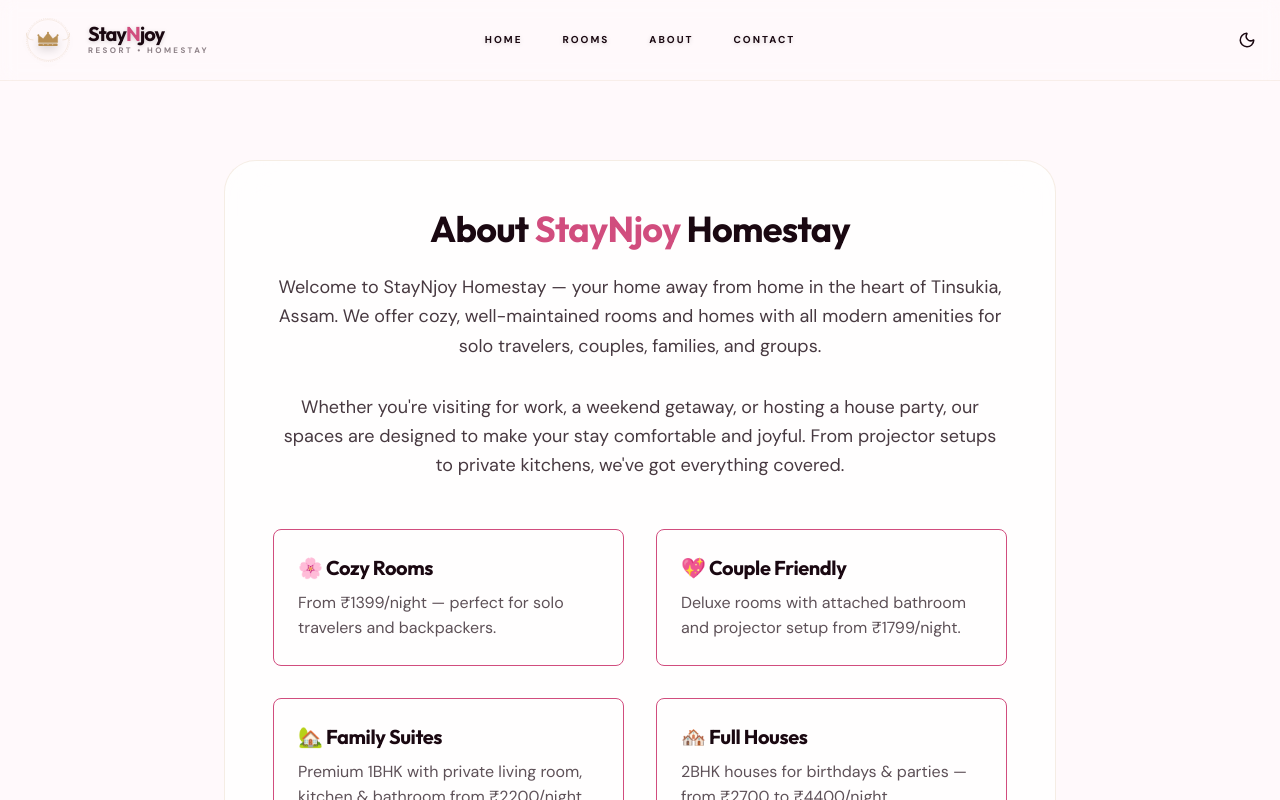
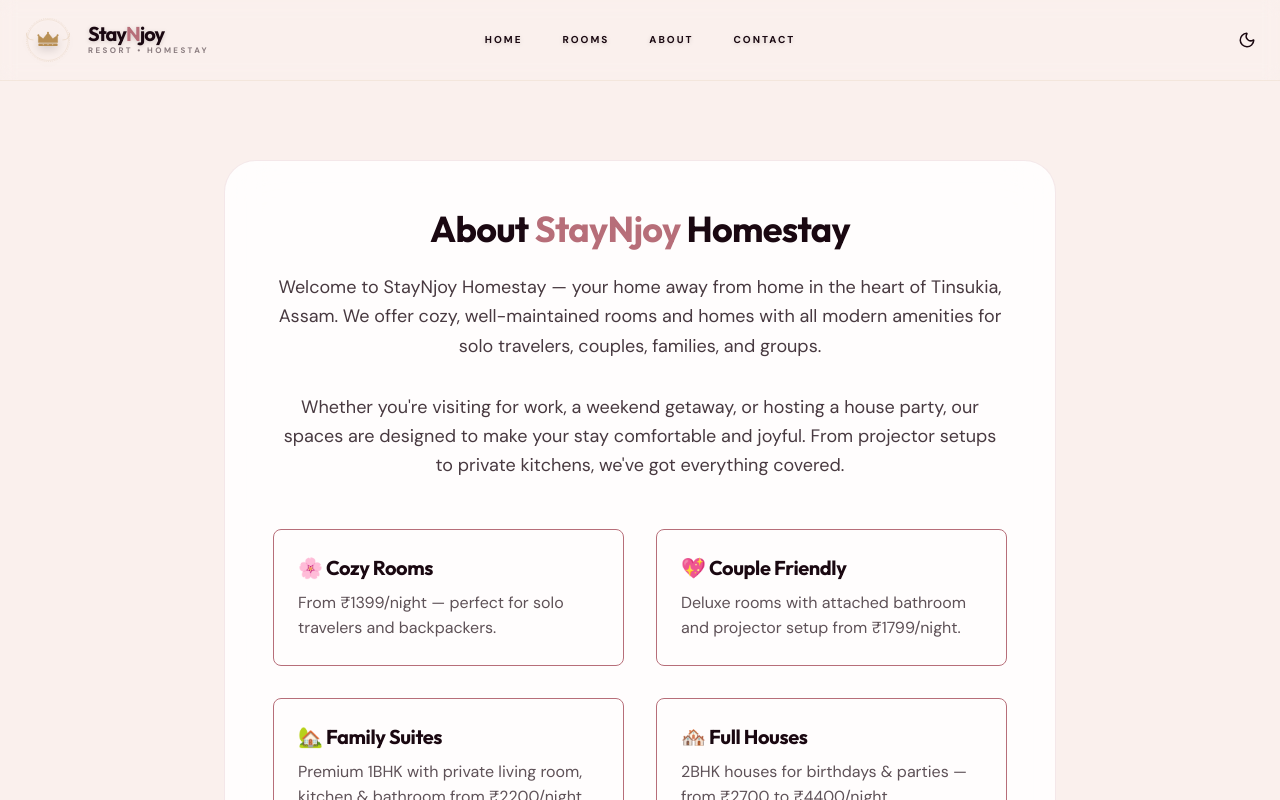
Before and after one commit to GhostRed256/HotelLuxe, a Next.js app: page /about in a window 1280 px wide. Shown: the top 800 px of the page. Built offline with nearby package versions, Linux system fonts and the light colour scheme; no server answers.

Commit message:
Rose Gold Transformation: Implemented high-contrast Rose Gold theme for Light Mode to ensure perfect visibility and premium aesthetics

```diff
--- a/src/app/globals.css
+++ b/src/app/globals.css
@@ -15,21 +15,21 @@
 }
 
 :root {
-  --background: #FFF9FB;
+  --background: #FAF0ED;
   --foreground: #1A0811;
   --foreground-secondary: #4A3B42;
-  --accent-primary: #D14D7E;
-  --accent-dark: #A83860;
+  --accent-primary: #B76E79;
+  --accent-dark: #8E4D57;
   --gold-primary: #B88F54;
   --gold-dark: #96713F;
   --gold-light: #FDF4F7;
-  --border-color: rgba(184, 143, 84, 0.15);
-  --card-bg: rgba(255, 255, 255, 0.75);
-  --input-bg: rgba(45, 11, 26, 0.02);
-  --input-border: rgba(45, 11, 26, 0.08);
-  --footer-bg: #F8F9FA;
+  --border-color: rgba(183, 110, 121, 0.15);
+  --card-bg: rgba(255, 255, 255, 0.85);
+  --input-bg: rgba(183, 110, 121, 0.03);
+  --input-border: rgba(183, 110, 121, 0.1);
+  --footer-bg: #FDF5F2;
   --footer-text: #1A0811;
-  --surface: #FFFFFF;
+  --surface: #FDF5F2;
 }
 
 .dark {
--- a/src/components/Navbar.tsx
+++ b/src/components/Navbar.tsx
@@ -25,14 +25,14 @@ export default function Navbar() {
   const getNavBg = () => {
     if (!scrolled) return "transparent"
     return resolvedTheme === "dark"
-      ? "rgba(10, 3, 7, 0.9)" // Match new darker background
-      : "rgba(255, 255, 255, 0.92)"
+      ? "rgba(10, 3, 7, 0.9)"
+      : "rgba(229, 184, 173, 0.95)" // Premium Rose Gold
   }
 
   return (
     <nav
       className={`fixed top-0 w-full z-50 transition-all duration-500 py-4 backdrop-blur-sm ${
-        scrolled ? "backdrop-blur-md border-b border-black/5 dark:border-white/5 shadow-sm" : "bg-white/5 dark:bg-black/10 border-b border-[var(--gold-primary)]/10"
+        scrolled ? "backdrop-blur-md border-b border-black/5 dark:border-white/5 shadow-sm" : "bg-[#E5B8AD]/10 dark:bg-black/10 border-b border-[var(--gold-primary)]/10"
       }`}
       style={{ backgroundColor: getNavBg() }}
     >
```
